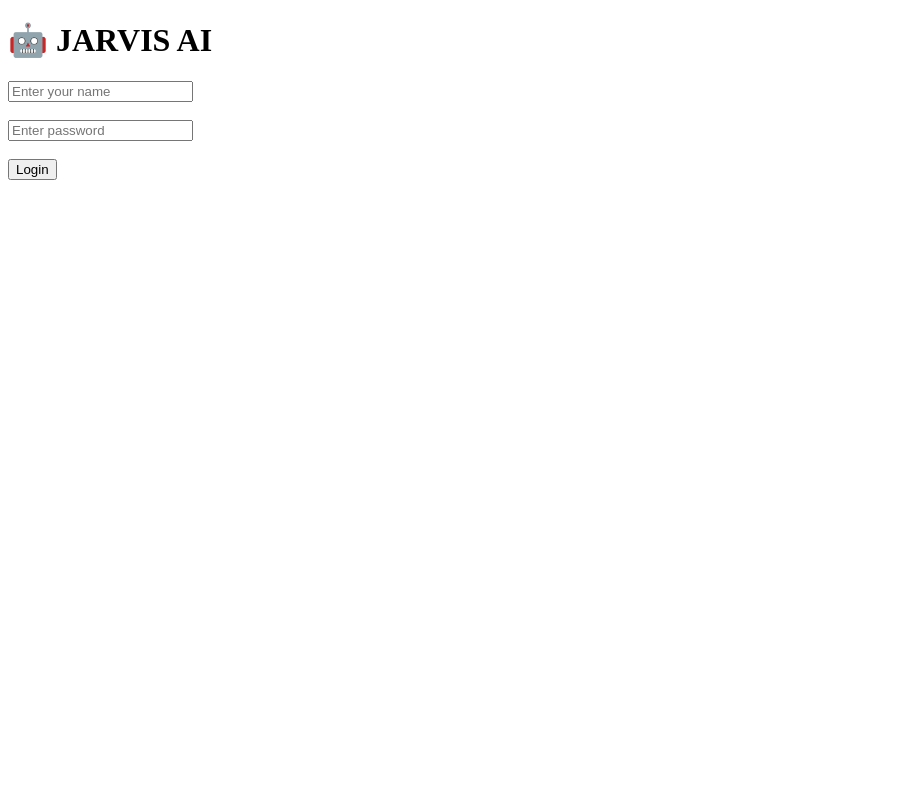
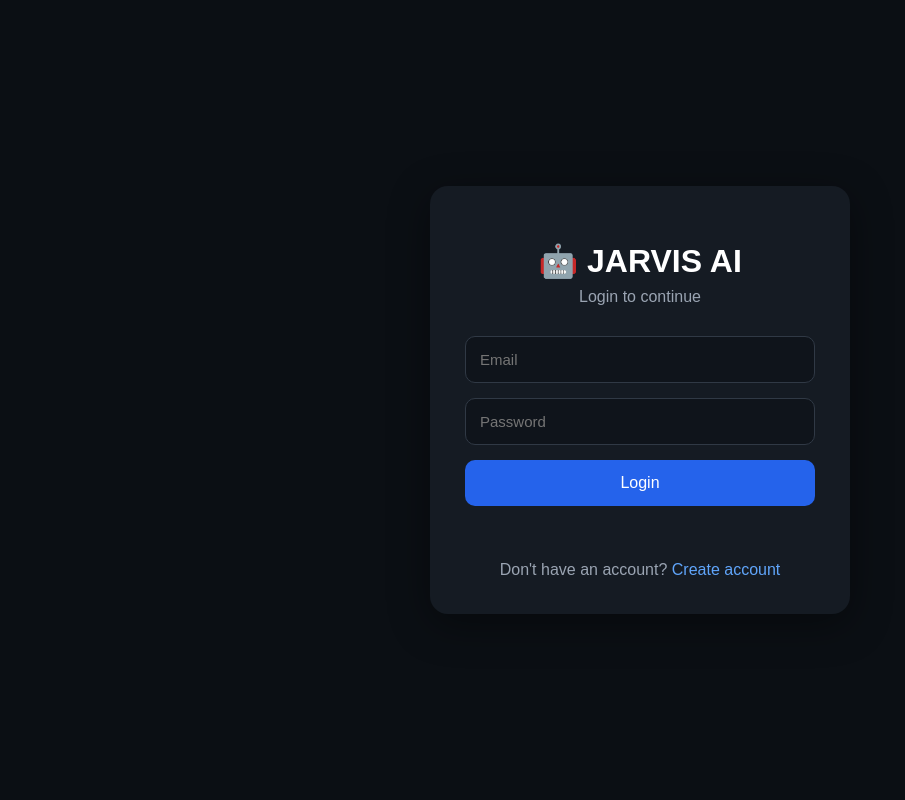
Before and after one commit to amanraj73397-coder/jarvis-AI-, a Flask app: page / in a window 1280 px wide. Shown: the whole page, without its empty margins (0-905 px from the left). Run offline with Flask 3, Linux system fonts and the light colour scheme.

Commit message:
Update JARVIS login page

```diff
--- a/templates/login.html
+++ b/templates/login.html
@@ -4,41 +4,188 @@
     <meta charset="UTF-8">
     <meta name="viewport" content="width=device-width, initial-scale=1.0">
     <title>JARVIS AI - Login</title>
+
+    <style>
+        * {
+            box-sizing: border-box;
+        }
+
+        body {
+            margin: 0;
+            min-height: 100vh;
+            display: flex;
+            justify-content: center;
+            align-items: center;
+            background: #0b0f14;
+            color: white;
+            font-family: Arial, sans-serif;
+        }
+
+        .login-box {
+            width: 90%;
+            max-width: 420px;
+            padding: 35px;
+            background: #151b23;
+            border-radius: 18px;
+            box-shadow: 0 10px 40px rgba(0, 0, 0, 0.4);
+        }
+
+        h1 {
+            text-align: center;
+            margin-bottom: 8px;
+        }
+
+        .subtitle {
+            text-align: center;
+            color: #9aa4b2;
+            margin-bottom: 30px;
+        }
+
+        input {
+            width: 100%;
+            padding: 14px;
+            margin-bottom: 15px;
+            border: 1px solid #303945;
+            border-radius: 10px;
+            background: #0f141b;
+            color: white;
+            font-size: 15px;
+            outline: none;
+        }
+
+        button {
+            width: 100%;
+            padding: 14px;
+            border: none;
+            border-radius: 10px;
+            background: #2563eb;
+            color: white;
+            font-size: 16px;
+            cursor: pointer;
+        }
+
+        button:hover {
+            opacity: 0.9;
+        }
+
+        .signup {
+            text-align: center;
+            margin-top: 20px;
+            color: #9aa4b2;
+        }
+
+        .signup a {
+            color: #60a5fa;
+            text-decoration: none;
+        }
+
+        #message {
+            text-align: center;
+            margin-top: 15px;
+            min-height: 20px;
+        }
+    </style>
 </head>
+
 <body>
+
+<div class="login-box">
+
     <h1>🤖 JARVIS AI</h1>
 
-    <input id="name" type="text" placeholder="Enter your name">
-    <br><br>
+    <div class="subtitle">
+        Login to continue
+    </div>
 
-    <input id="password" type="password" placeholder="Enter password">
-    <br><br>
+    <form id="loginForm">
 
-    <button onclick="login()">Login</button>
+        <input
+            type="email"
+            id="email"
+            placeholder="Email"
+            required
+        >
 
-    <p id="message"></p>
+        <input
+            type="password"
+            id="password"
+            placeholder="Password"
+            required
+        >
+
+        <button type="submit">
+            Login
+        </button>
+
+    </form>
+
+    <div id="message"></div>
+
+    <div class="signup">
+        Don't have an account?
+        <a href="/signup">Create account</a>
+    </div>
+
+</div>
 
 <script>
-        async function login() {
-            const name = document.getElementById("name").value;
-            const password = document.getElementById("password").value;
+    document
+        .getElementById("loginForm")
+        .addEventListener("submit", async function(event) {
+
+            event.preventDefault();
+
+            const email =
+                document.getElementById("email").value.trim();
+
+            const password =
+                document.getElementById("password").value;
+
+            const message =
+                document.getElementById("message");
+
+            message.textContent = "Logging in...";
+
+            try {
 
                 const response = await fetch("/login", {
                     method: "POST",
+
                     headers: {
                         "Content-Type": "application/json"
                     },
-                body: JSON.stringify({ name, password })
+
+                    body: JSON.stringify({
+                        email: email,
+                        password: password
+                    })
                 });
 
                 const data = await response.json();
 
                 if (data.success) {
+
+                    message.textContent =
+                        "Login successful!";
+
                     window.location.href = "/";
+
                 } else {
-                document.getElementById("message").textContent = data.message;
+
+                    message.textContent =
+                        data.message || "Login failed.";
+
                 }
+
+            } catch (error) {
+
+                message.textContent =
+                    "Server se connection nahi ho paya.";
+
             }
+
+        });
 </script>
+
 </body>
 </html>
```
Lines whose indentation alone changed are shown as unchanged.
